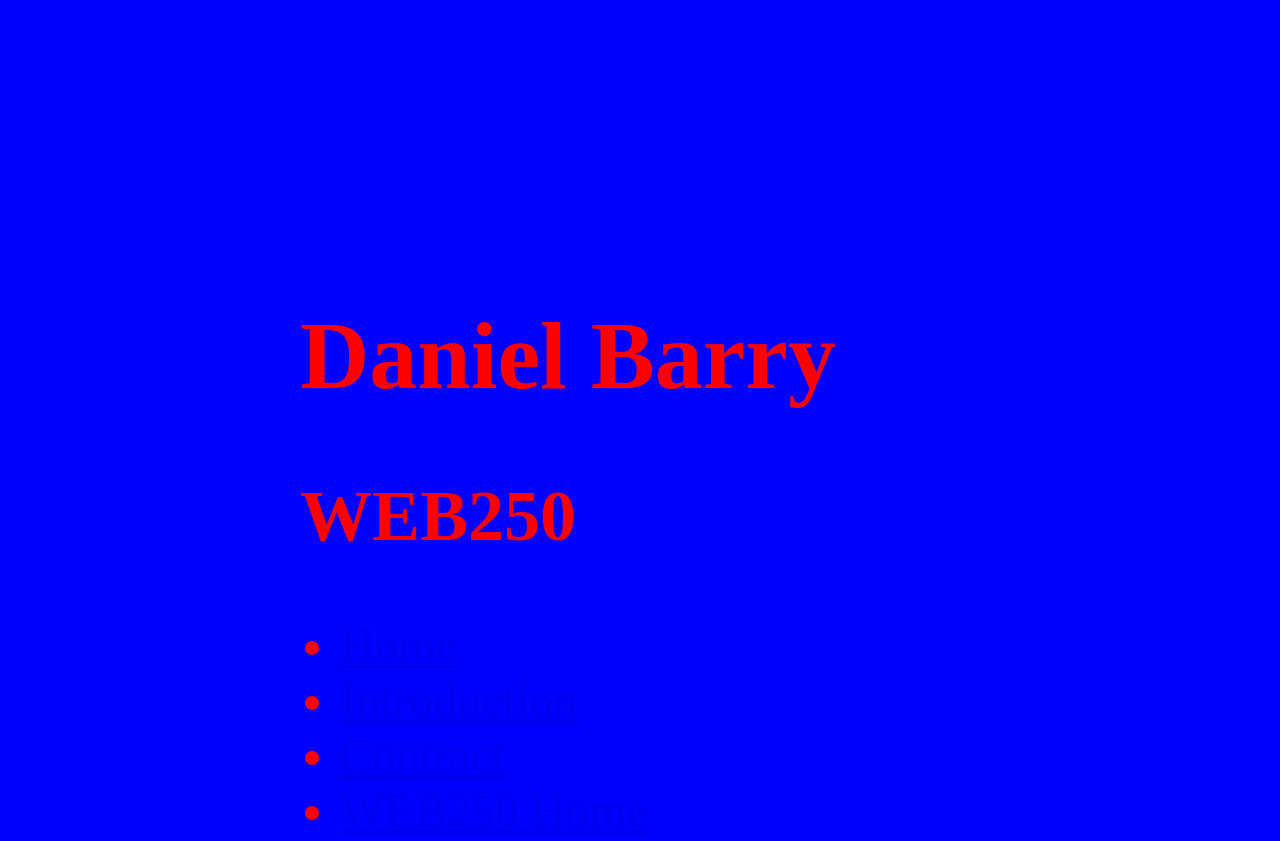
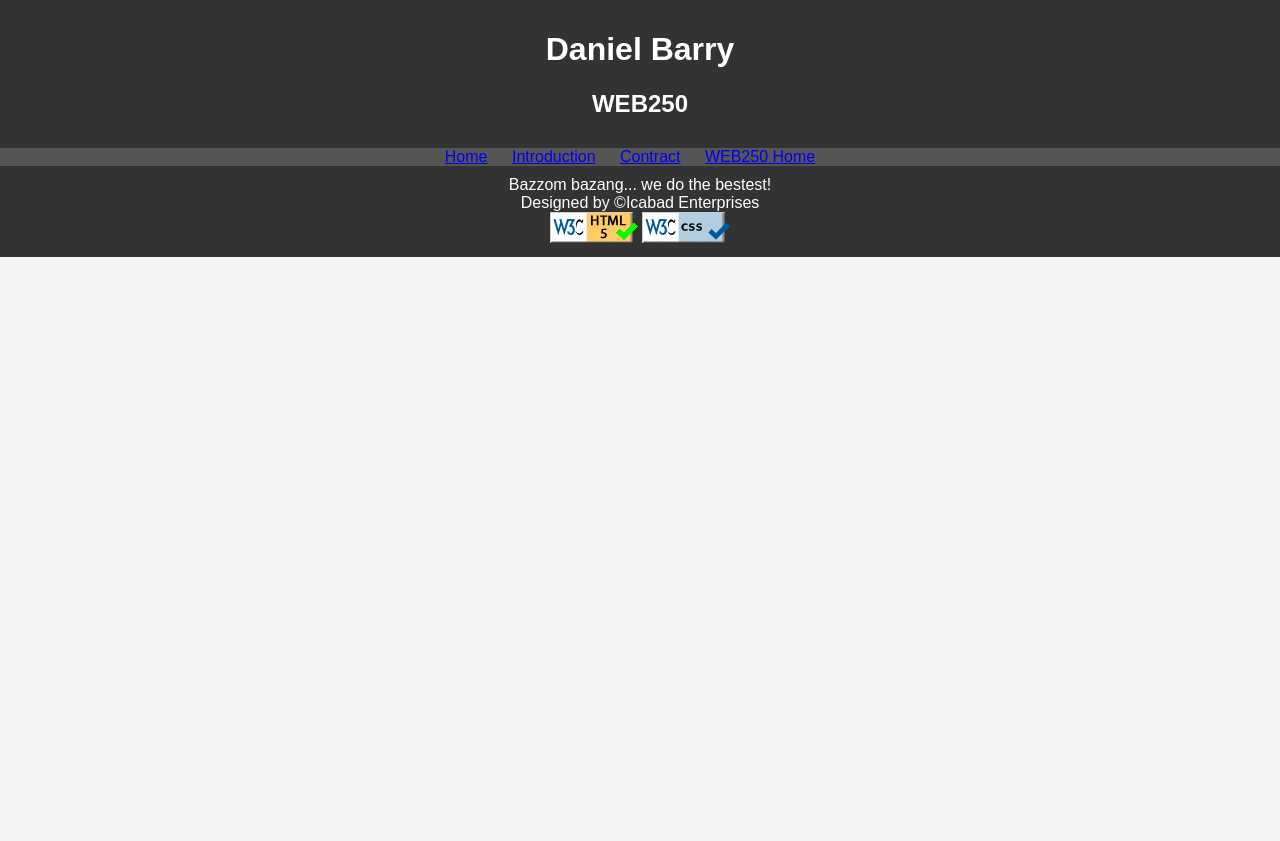
Before and after one commit to dbarry01/Dbarry01.gethub.io, a plain HTML site: page web250/index.html in a window 1280 px wide. Shown: the top 841 px of the page. After the commit the page ends 800 px from the top, so only its background shows below. Drawn offline with Linux system fonts and the light colour scheme.

Commit message:
CSS changes again

```diff
--- a/web250/styles/default.css
+++ b/web250/styles/default.css
@@ -1,9 +1,39 @@
-body
-{
-  /* you better change this stuff */
-  margin: 300px;
-  font-family: papyrus;
-  color: red;
-  background-color: blue;
-  font-size: 300%;
+
+body {
+  margin: 0;
+  padding: 0;
+  font-family: Arial, sans-serif;
+  background-color: #f4f4f4;
+  color: #333;
 }
+
+header {
+  background-color: #333;
+  color: #fff;
+  text-align: center;
+  padding: 10px;
+}
+
+nav {
+  background-color: #555;
+  color: #fff;
+  text-align: center;
+}
+
+nav ul {
+  list-style: none;
+  padding: 0;
+  margin: 0;
+}
+
+nav ul li {
+  display: inline;
+  margin-right: 20px;
+}
+
+footer {
+  background-color: #333;
+  color: #fff;
+  text-align: center;
+  padding: 10px;
+}
```
